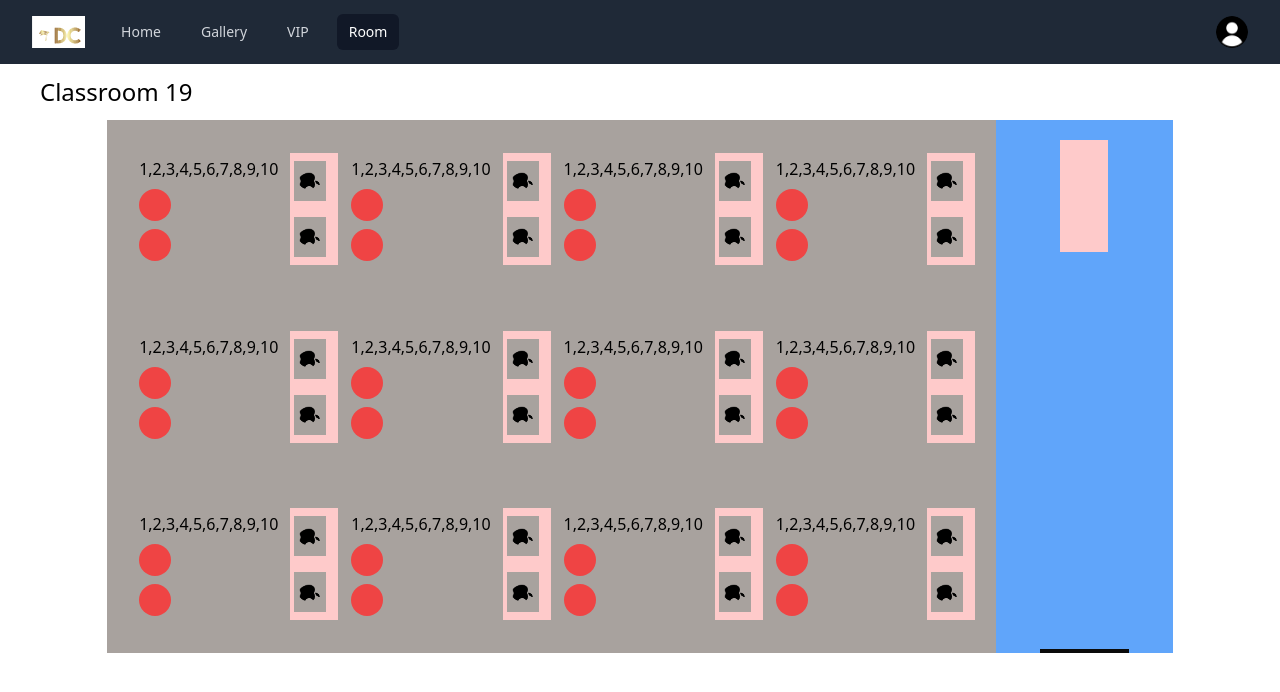
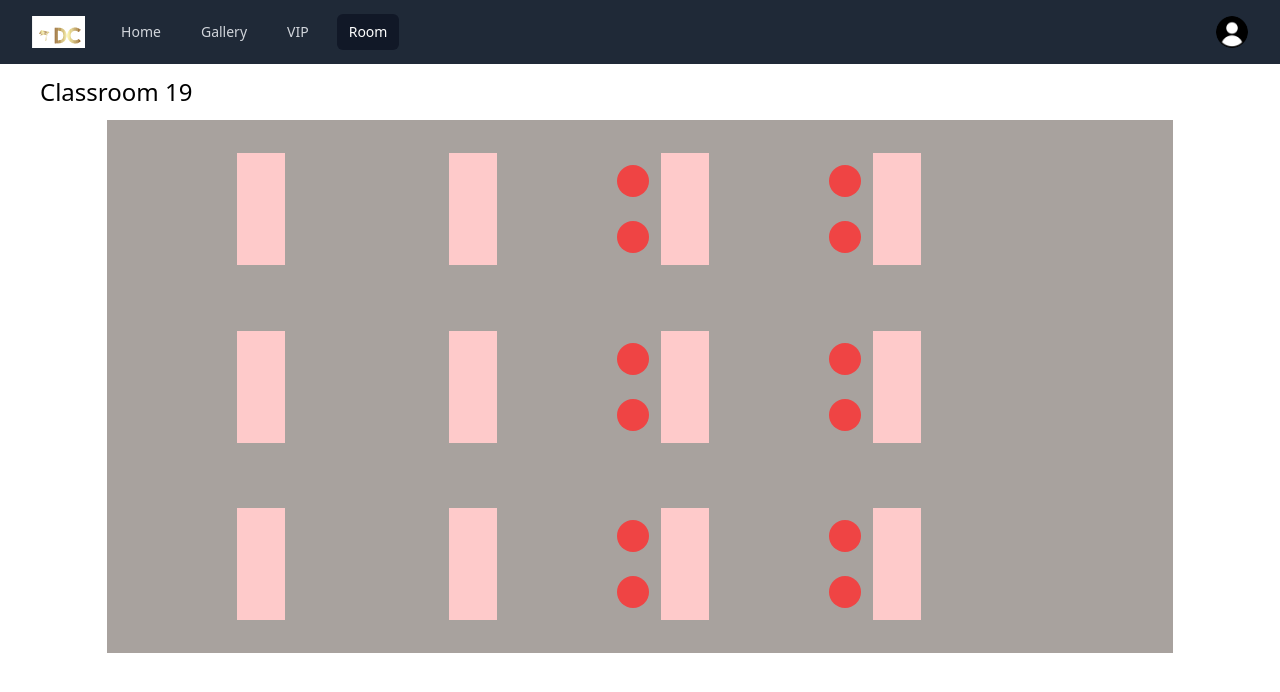
Before and after one commit to AERM2018/users_mock_page, a website: page pages/room.html in a window 1280 px wide. Drawn offline with nearby package versions, Linux system fonts and the light colour scheme; some packages are replaced by stand-ins of ours; sample sign-in values are in the browser's storage; a script that the page names is missing.

Commit message:
Remove small changes

```diff
--- a/js/room.js
+++ b/js/room.js
@@ -1,21 +1,21 @@
 document.addEventListener("DOMContentLoaded", () => {
   const sudentsGrid = document.querySelector("#students-grid");
   for (let i = 0; i < 12; i++) {
-    const shouldDrawStudent = i > 4;
+    const shouldDrawStudent = [2, 3, 6, 7, 10, 11].includes(i);
+    console.log({ shouldDrawStudent });
     sudentsGrid.innerHTML += `
     <div class="flex"> <!--Student details-->
         <div class="flex flex-col justify-around mx-3">
-          ${Array.from({ length: 10 }, (_, i) => i + 1)}
-          <div class="w-8 h-8 rounded-full object-coverc bg-red-500"></div>
-          <div class="w-8 h-8 rounded-full object-coverc bg-red-500"></div>
+          ${Array.from({ length: 2 }, (_, i) => "")
+            .map(
+              (e) =>
+                `<div class="w-8 h-8 rounded-full object-coverc ${
+                  shouldDrawStudent ? "bg-red-500" : "bg-transparent"
+                }"></div>`
+            )
+            .join("\n")}
         </div>
         <div class="h-[7rem] w-[3rem] bg-red-200 z-30 flex flex-col justify-around">
-          <div class="h-[3rem] w-[2rem] bg-stone-400 my-2 mx-1 z-40 flex flex-col justify-center items-center">
-            <img src="/pages/asstes/apple.png" alt="apple icon" class="w-1/2 rotate-90">
-          </div>
-          <div class="h-[3rem] w-[2rem] bg-stone-400 my-2 mx-1 z-40 flex flex-col justify-center items-center">
-            <img src="/pages/asstes/apple.png" alt="apple icon" class="w-1/2 rotate-90">
-          </div>
         </div> <!--Students desktop-->
       </div>
     `;
--- a/pages/room.html
+++ b/pages/room.html
@@ -71,12 +71,7 @@
       <div class="h-4/6 flex justify-center"> <!--classroom container-->
         <div class="w-5/6 h-full bg-stone-400 flex"> <!--Floor-->
             <div class="w-5/6 h-full grid grid-cols-4 place-items-center px-5 z-10" id="students-grid"> <!--Students area-->
-
             </div>
-          <div class="w-1/6 h-full z-10 flex flex-col justify-between items-center bg-blue-400"> <!--Teacher area-->
-            <div class="h-[7rem] w-[3rem] bg-red-200 my-5"></div> <!--Teacher's desktop-->
-            <div class="h-1 w-1/2 bg-neutral-950"></div> <!--Classroom's door-->
-          </div>
         </div>
       </div>
 </body>
```
Also changed, not shown: pages/asstes/apple.png (deleted).
